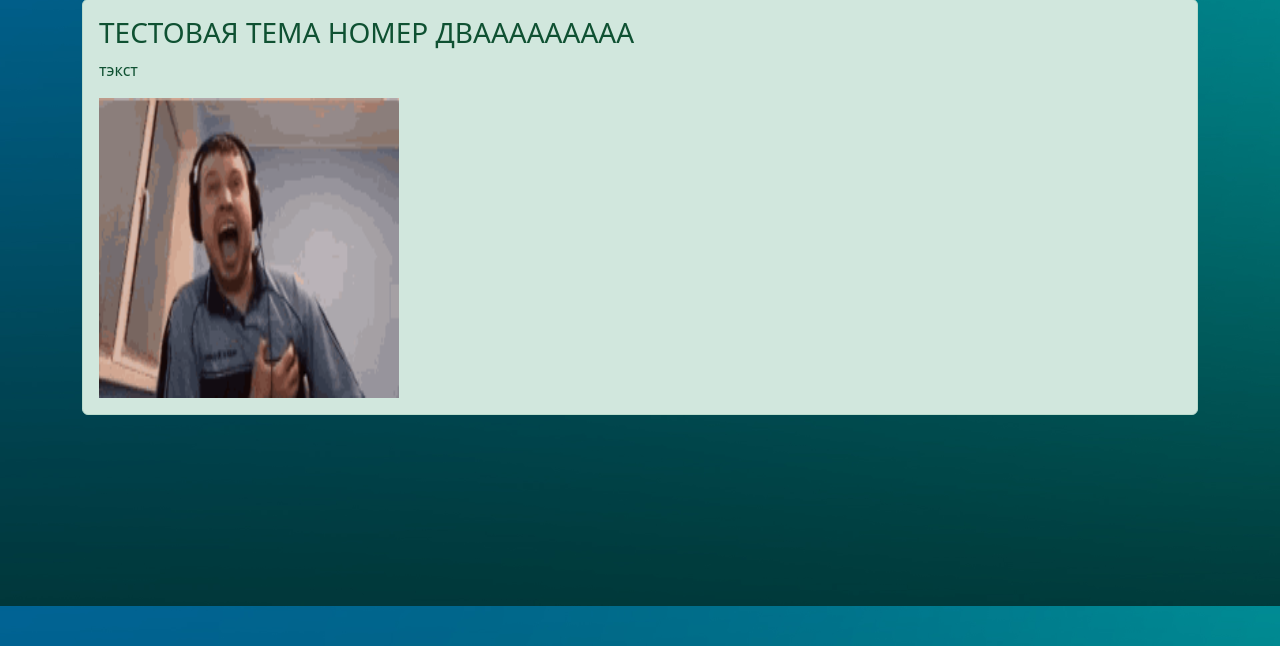
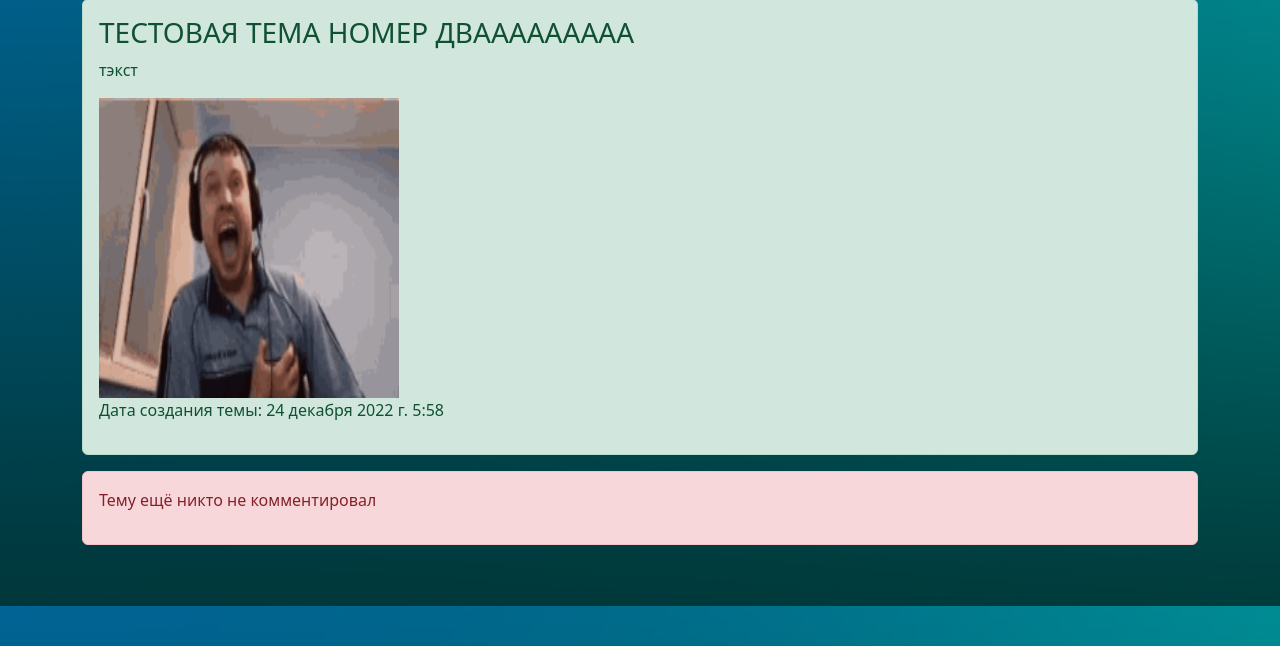
Before and after one commit to adaravaks/mywebforum, a Django app: page /theme/2 in a window 1280 px wide. Shown: the part 154-800 px from the top of the page. Run offline with Django 4.2, Linux system fonts and the light colour scheme; data comes from the database, SQL or seed files in the repository; both versions use the stored data as it was after the commit.

Commit message:
connected posts to themes, using foreign key model. posts related to a certain theme are now listed on this theme's page

```diff
--- a/Webforum/main/models.py
+++ b/Webforum/main/models.py
@@ -6,6 +6,11 @@ from django.urls import reverse
 class Post(models.Model):
     theme = models.CharField('Тема', max_length=70)
     text = models.TextField('Пост')
+    post_picture = models.ImageField(upload_to='communication_pictures/posts/%Y/%m/%d/')
+    create_time = models.DateTimeField(auto_now_add=True)
+    update_time = models.DateTimeField(auto_now=True)
+    parent_theme = models.ForeignKey('Theme', on_delete=PROTECT)
+    # author = models.ForeignKey('User', on_delete=PROTECT, null=True)  # TODO: Once authorisation is created, uncomment this and make sure it works
 
     def __str__(self):
         return self.theme
@@ -42,7 +47,7 @@ class Theme(models.Model):
     text = models.TextField(max_length=500)
     time_create = models.DateTimeField(auto_now_add=True)
     time_update = models.DateTimeField(auto_now=True)
-    # author = models.ForeignKey('User', on_delete=PROTECT, null=True)  FIX THAT ONCE YOU CREATE AUTHORISATION
+    # author = models.ForeignKey('User', on_delete=PROTECT, null=True)  # TODO: Once authorisation is created, uncomment this and make sure it works
 
     def __str__(self):
         return self.header
--- a/Webforum/main/templates/main/index.html
+++ b/Webforum/main/templates/main/index.html
@@ -12,6 +12,7 @@
     <h3>{{ theme.header }}</h3>
     <p>{{ theme.text }}</p>
     <img src="{{ theme.media.url }}" alt="Медиа-вложение темы" width="300" height="300">
+    <p>Дата создания темы: {{ theme.time_create }}</p>
     <div style="display: flex; justify-content: flex-end">
         <a href="{{ theme.get_absolute_url }}" class="btn btn-danger" style="margin-left: auto">В тему</a>
     </div>
--- a/Webforum/main/templates/main/theme.html
+++ b/Webforum/main/templates/main/theme.html
@@ -7,16 +7,31 @@
 {% block content %}
 <h1 class="text-white">Тема и ответы к ней</h1>
 {% if theme_from_main %}
-{% for theme in theme_from_main %}
+{% for theme in theme_from_main %}  <!-- TODO: Get rid of for loop here -->
 <div class="alert-success alert mt-2">
     <h3>{{ theme.header }}</h3>
     <p>{{ theme.text }}</p>
     <img src="{{ theme.media.url }}" alt="Медиа-вложение темы" width="300" height="300">
+    <p>Дата создания темы: {{ theme.time_create }}</p>
+</div>
+{% endfor %}
+{% if posts_related %}
+{% for post in posts_related %}
+<div class="alert-warning alert mt-2">
+    <h3>{{ post.theme }}</h3>
+    <p>{{ post.text }}</p>
+    <img src="{{ post.post_picture.url }}" alt="Медиа-вложение поста" width="200" height="200">
+    <p>Дата создания поста: {{ post.create_time }}</p>
 </div>
 {% endfor %}
 {% else %}
 <div class="alert-danger alert mt-2">
-    <p>Тем нет</p>
+    <p>Тему ещё никто не комментировал</p>
+</div>
+{% endif %}
+{% else %}
+<div class="alert-danger alert mt-2">
+    <p>Темы нет</p>
 </div>
 {% endif %}
 {% endblock %}
--- a/Webforum/main/views.py
+++ b/Webforum/main/views.py
@@ -66,9 +66,11 @@ def users(request):
 
 def theme(request, theme_id):
     theme_from_main = Theme.objects.filter(pk=theme_id)
+    posts_related = Post.objects.filter(parent_theme_id=theme_id)
     context = {
         'theme_id': theme_id,
-        'theme_from_main': theme_from_main
+        'theme_from_main': theme_from_main,
+        'posts_related': posts_related
     }
     return render(request, 'main/theme.html', context)
 
```
Also changed, not shown: Webforum/db.sqlite3, Webforum/main/migrations/0005_post_create_time_post_parent_theme_post_post_picture_and_more.py (added).
